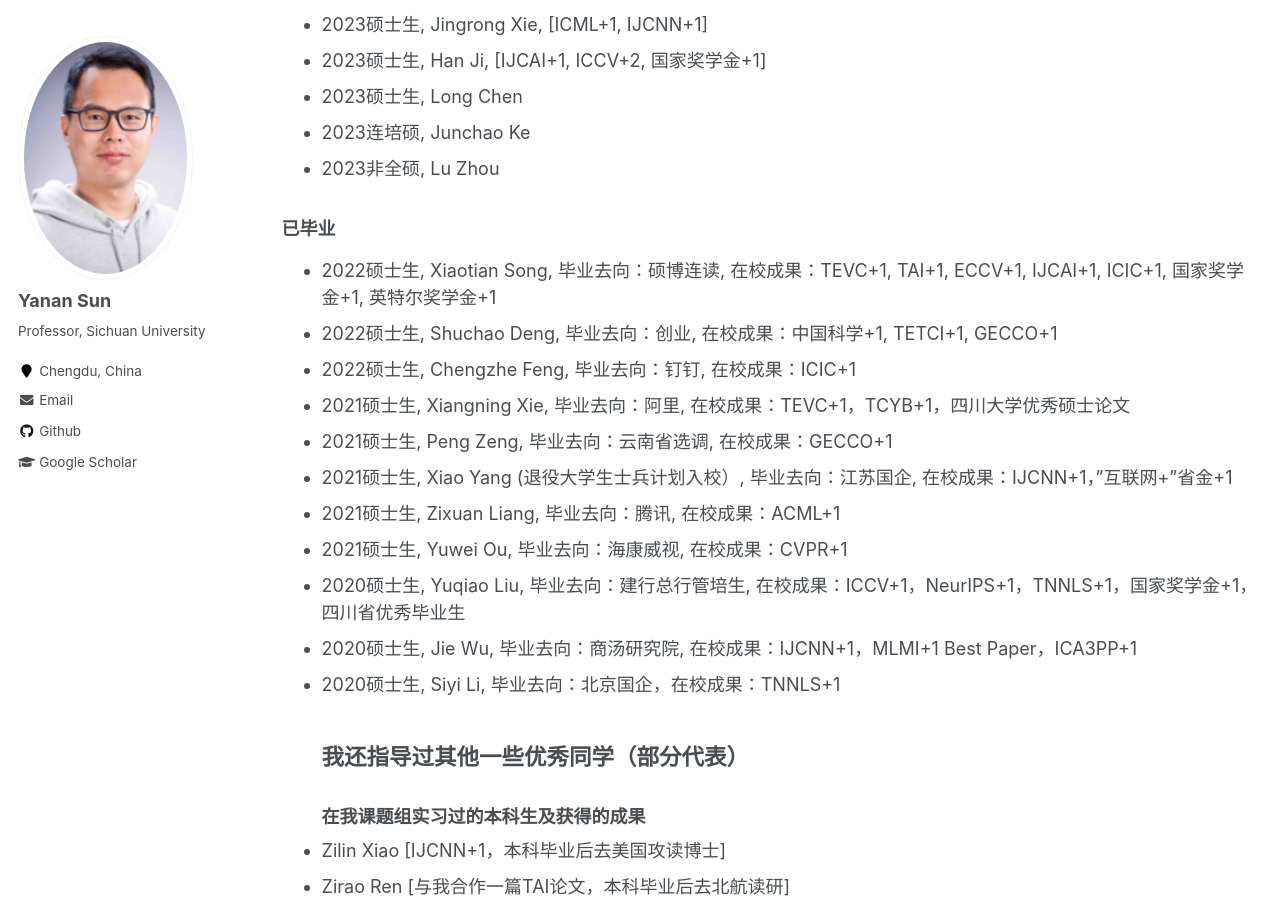
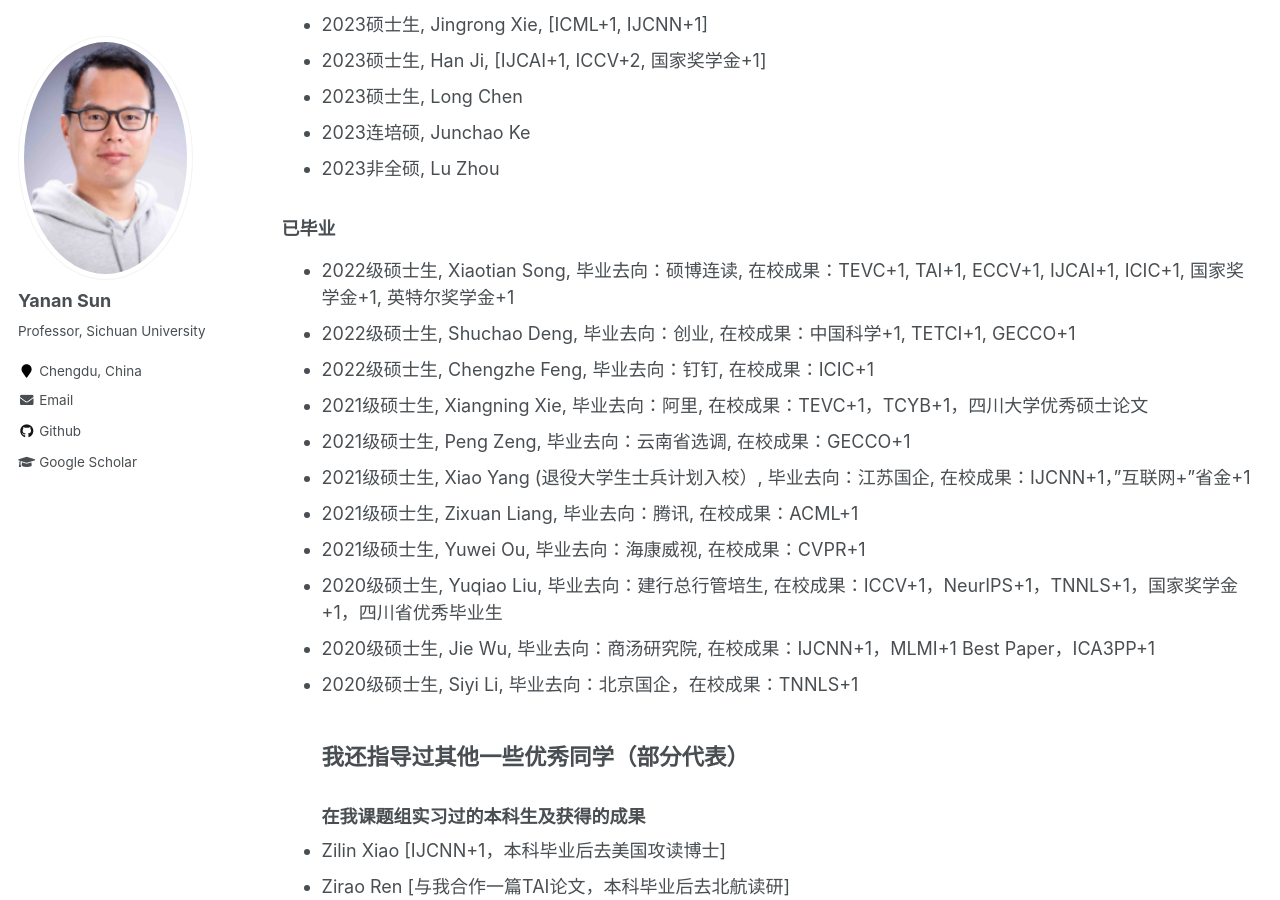
Before and after one commit to yn-sun/yn-sun.github.io, a Jekyll site: the page built from _pages/supervision.md, in a window 1280 px wide and 900 px high, scrolled down 526 px. Built offline with Jekyll 4.4.1, drawn with Linux system fonts in a browser that asks for light colours; comment, search, counter and statistics services are not loaded.

Commit message:
Update supervision.md

```diff
--- a/_pages/supervision.md
+++ b/_pages/supervision.md
@@ -21,17 +21,17 @@
 * 2023非全硕, Lu Zhou
 
 ### 已毕业
-* 2022硕士生, Xiaotian Song, 毕业去向：硕博连读, 在校成果：TEVC+1, TAI+1, ECCV+1, IJCAI+1, ICIC+1, 国家奖学金+1, 英特尔奖学金+1
-* 2022硕士生, Shuchao Deng, 毕业去向：创业,  在校成果：中国科学+1, TETCI+1, GECCO+1
-* 2022硕士生, Chengzhe Feng, 毕业去向：钉钉, 在校成果：ICIC+1
-* 2021硕士生, Xiangning Xie, 毕业去向：阿里, 在校成果：TEVC+1，TCYB+1，四川大学优秀硕士论文
-* 2021硕士生, Peng Zeng, 毕业去向：云南省选调, 在校成果：GECCO+1
-* 2021硕士生, Xiao Yang (退役大学生士兵计划入校）, 毕业去向：江苏国企, 在校成果：IJCNN+1，"互联网+"省金+1
-* 2021硕士生, Zixuan Liang, 毕业去向：腾讯, 在校成果：ACML+1
-* 2021硕士生, Yuwei Ou, 毕业去向：海康威视, 在校成果：CVPR+1
-* 2020硕士生, Yuqiao Liu, 毕业去向：建行总行管培生, 在校成果：ICCV+1，NeurIPS+1，TNNLS+1，国家奖学金+1，四川省优秀毕业生
-* 2020硕士生, Jie Wu, 毕业去向：商汤研究院, 在校成果：IJCNN+1，MLMI+1 Best Paper，ICA3PP+1
-* 2020硕士生, Siyi Li, 毕业去向：北京国企，在校成果：TNNLS+1
+* 2022级硕士生, Xiaotian Song, 毕业去向：硕博连读, 在校成果：TEVC+1, TAI+1, ECCV+1, IJCAI+1, ICIC+1, 国家奖学金+1, 英特尔奖学金+1
+* 2022级硕士生, Shuchao Deng, 毕业去向：创业,  在校成果：中国科学+1, TETCI+1, GECCO+1
+* 2022级硕士生, Chengzhe Feng, 毕业去向：钉钉, 在校成果：ICIC+1
+* 2021级硕士生, Xiangning Xie, 毕业去向：阿里, 在校成果：TEVC+1，TCYB+1，四川大学优秀硕士论文
+* 2021级硕士生, Peng Zeng, 毕业去向：云南省选调, 在校成果：GECCO+1
+* 2021级硕士生, Xiao Yang (退役大学生士兵计划入校）, 毕业去向：江苏国企, 在校成果：IJCNN+1，"互联网+"省金+1
+* 2021级硕士生, Zixuan Liang, 毕业去向：腾讯, 在校成果：ACML+1
+* 2021级硕士生, Yuwei Ou, 毕业去向：海康威视, 在校成果：CVPR+1
+* 2020级硕士生, Yuqiao Liu, 毕业去向：建行总行管培生, 在校成果：ICCV+1，NeurIPS+1，TNNLS+1，国家奖学金+1，四川省优秀毕业生
+* 2020级硕士生, Jie Wu, 毕业去向：商汤研究院, 在校成果：IJCNN+1，MLMI+1 Best Paper，ICA3PP+1
+* 2020级硕士生, Siyi Li, 毕业去向：北京国企，在校成果：TNNLS+1
 ## 我还指导过其他一些优秀同学（部分代表）
 ### 在我课题组实习过的本科生及获得的成果
 * Zilin Xiao [IJCNN+1，本科毕业后去美国攻读博士]
```
